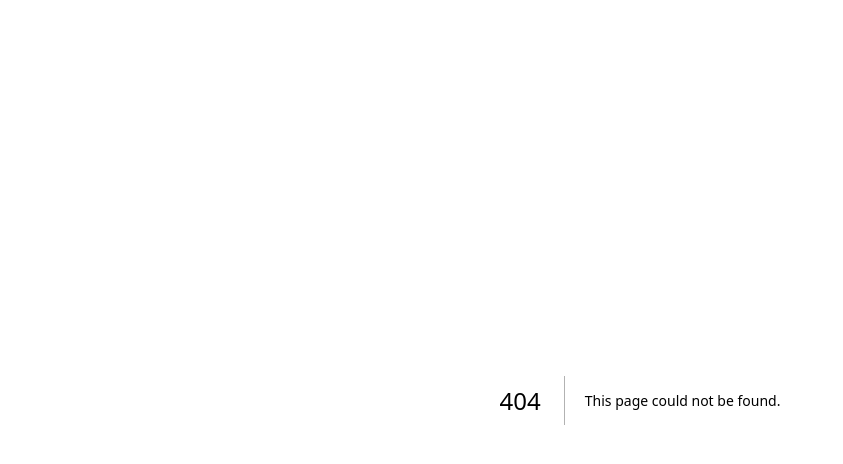
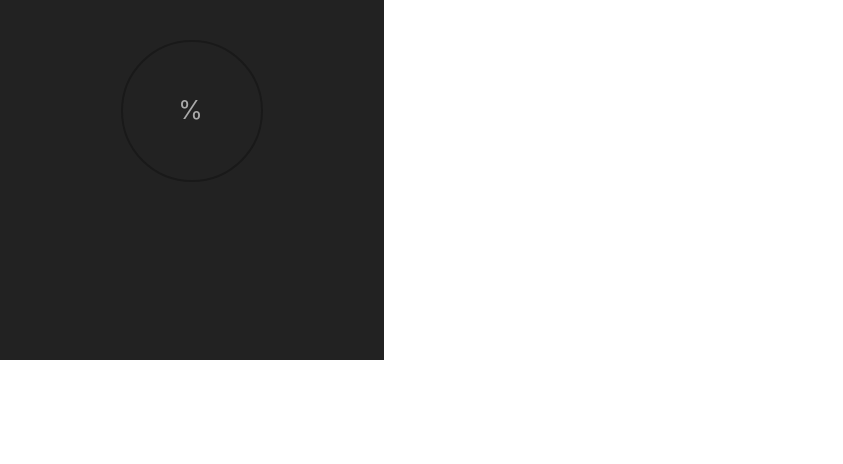
Before and after one commit to kento-yoshidu/PortfolioSite, a Next.js app: page /components/Card in a window 1280 px wide. Before the commit this address had no page. Shown: the top 464 px of the page, without its empty margins (0-843 px from the left). Built offline with nearby package versions, Linux system fonts and the light colour scheme.

Commit message:
✨ Update

```diff
--- /dev/null
+++ b/lib/cardIntersectionObserver.ts
@@ -0,0 +1,34 @@
+import Styles from "../pages/styles/card.module.scss"
+
+const cardIntersectionObserver = () => {
+  const options: IntersectionObserverInit = {
+    root: null,
+    rootMargin: "0%",
+    threshold: 0
+  }
+
+  const observer = new IntersectionObserver(doWhenIntersect, options)
+
+  // 監視対象にしたい要素
+  const elements = document.querySelectorAll<HTMLElement>(`.${Styles.card}`)
+
+  elements.forEach((element: Element) => {
+    observer.observe(element)
+  })
+
+  // 交差したときに呼び出される関数
+  function doWhenIntersect(entries: IntersectionObserverEntry[]) {
+    entries.forEach((entry: IntersectionObserverEntry) => {
+      if (entry.isIntersecting) {
+        addShowClass(entry.target)
+      }
+    })
+  }
+
+  // showクラスを付与する関数
+  function addShowClass(element: Element) {
+    element?.classList.add(Styles.show)
+  }
+}
+
+export default cardIntersectionObserver
--- /dev/null
+++ b/pages/components/Card.tsx
@@ -0,0 +1,38 @@
+import React, { useEffect } from "react"
+
+import cardIntersectionObserver from "../../lib/cardIntersectionObserver"
+import Styles from "../styles/card.module.scss"
+
+type Props = {
+  color: string
+  num: number
+  text: string
+}
+
+const Card = ({ color, num, text }: Props) => {
+  useEffect(() => {
+    cardIntersectionObserver()
+  }, [])
+
+  return (
+    <div className={Styles.card}>
+      {/* @ts-ignore */}
+      <div className={Styles.percent} style={{ "--color": color, "--num": num }}>
+
+        <div className={Styles.dot}></div>
+        <svg className={Styles.svg}>
+          <circle cx="70" cy="70" r="70"></circle>
+          <circle cx="70" cy="70" r="70"></circle>
+        </svg>
+
+        <div className={Styles.number}>
+          <p>{num}<span>%</span></p>
+        </div>
+      </div>
+
+      <h2 className={Styles.text}>{text}</h2>
+    </div>
+  )
+}
+
+export default Card
--- a/pages/scss/global.scss
+++ b/pages/scss/global.scss
@@ -1 +1,19 @@
 @import "./reset.scss";
+
+html {
+  font-size: 62.5%;
+  font-family:
+    -apple-system,
+    BlinkMacSystemFont,
+    Roboto,
+    "Segoe UI",
+    "Helvetica Neue",
+    HelveticaNeue,
+    YuGothic,
+    "Yu Gothic Medium",
+    "Yu Gothic",
+    Verdana,
+    Meiryo,
+    sans-serif;
+  scroll-behavior: smooth;
+}
--- /dev/null
+++ b/pages/styles/card.module.scss
@@ -0,0 +1,146 @@
+.card {
+  opacity: 0;
+  position: relative;
+  display: flex;
+  justify-content: center;
+  width: unquote("max(270px, 30%)");
+  height: unquote("min(400px, 45vh)");
+  background-color: #222;
+  color: #aaa;
+  transition-duration: 0.5s;
+  transition-delay: 0.5s;
+}
+
+.percent {
+  opacity: 0;
+  position: relative;
+  top: 10%;
+  width: 150px;
+  height: 150px;
+  transition-duration: 1.5s;
+  transition-delay: 0.5s;
+}
+
+.dot {
+  opacity: 0;
+  position: absolute;
+  inset: 5px;
+  transform: rotate(calc(3.6deg * var(--num)));
+  z-index: 2;
+
+  &::before {
+    content: "";
+    position: absolute;
+    top: -5px;
+    left: 50%;
+    transform: translateX(-50%);
+    width: 10px;
+    height: 10px;
+    border-radius: 50%;
+    background-color: var(--color);
+    box-shadow: 0 0 1px var(--color), 0 0 1px var(--color);
+  }
+}
+
+.svg {
+  position: relative;
+  width: 150px;
+  height: 150px;
+  transform: rotate(270deg);
+
+  circle {
+    fill: transparent;
+    stroke-width: 2;
+    stroke: #191919;
+    transform: translate(5px, 5px);
+
+    &:nth-child(2) {
+      opacity: 0;
+      stroke: var(--color);
+      stroke-dasharray: 440;
+      stroke-dashoffset: calc(440 - (440 * var(--num)) / 100);
+    }
+  }
+}
+
+.number {
+  opacity: 0;
+  position: absolute;
+  inset: 0;
+  display: flex;
+  flex-direction: column;
+  justify-content: center;
+  align-items: center;
+  font-size: 2.5rem;
+  letter-spacing: 3px;
+}
+
+.text {
+  opacity: 0;
+  position: absolute;
+  top: 250px;
+  width: 80%;
+  font-size: 2rem;
+  text-align: center;
+}
+
+@media (max-width: 768px) {
+  .text {
+    top: 200px;
+  }
+}
+
+.card.show {
+  opacity: 1;
+
+  .percent {
+    opacity: 1;
+
+    .dot {
+      animation: animateDot 1.4s linear 0.5s forwards;
+
+      &::before {
+        box-shadow: 0 0 1px var(--color), 0 0 20px 6px var(--color);
+      }
+
+      @keyframes animateDot {
+        0% {
+          transform: rotate(0deg);
+        }
+        100% {
+          opacity: 1;
+          transform: rotate(calc(3.6deg * var(--num)));
+        }
+      }
+    }
+
+    .svg {
+      circle {
+        &:nth-child(2) {
+          animation: svgAnime 1.3s linear 1.6s forwards;
+        }
+      }
+    }
+
+    @keyframes svgAnime {
+      0% {
+        opacity: 0;
+      }
+      100% {
+        opacity: 1;
+      }
+    }
+
+    .number {
+      opacity: 1;
+      transition-duration: 1.2s;
+      transition-delay: 2s;
+    }
+  }
+
+  .text {
+    opacity: 1;
+    transition-duration: 1.2s;
+    transition-delay: 2s;
+  }
+}
```
Also changed, not shown: pages/index.tsx (+54 -29 lines), pages/styles/card.module.scss.d.ts (added, +17 -0 lines), pages/styles/contribute.module.scss (+6 -5 lines), pages/styles/style.module.scss (added, +69 -0 lines), pages/styles/style.module.scss.d.ts (added, +15 -0 lines), 1 other file (tests, documents, lock files or other folders).
